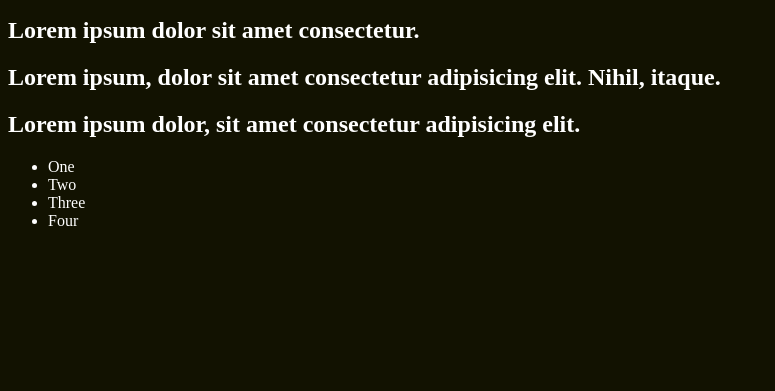
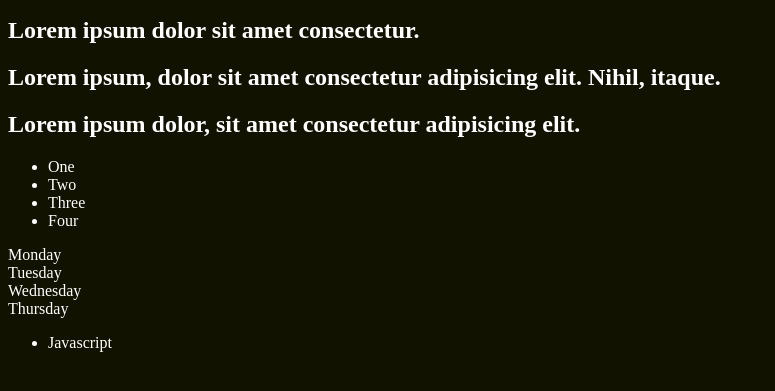
Before and after one commit to akankshahinge/JavaScript, a plain HTML site: page DOM/DOM.html in a window 1280 px wide. Shown: the part 101-492 px from the top of the page, without its empty margins (0-775 px from the left). Drawn offline with Linux system fonts and the light colour scheme; a script that the page names is missing.

Commit message:
Update DOM.html

```diff
--- a/DOM/DOM.html
+++ b/DOM/DOM.html
@@ -25,6 +25,15 @@
         <li class="mylist">Three</li>
         <li class="mylist">Four</li>
     </ul>
+    <div class="parent">
+        <div class="day">Monday</div>
+        <div class="day">Tuesday</div>
+        <div class="day">Wednesday</div>
+        <div class="day">Thursday</div>
+    </div>
+    <ul class="myul">
+        <li>Javascript</li>
+    </ul>
     <script src="index.js"></script>
 </body>
 </html>
```
